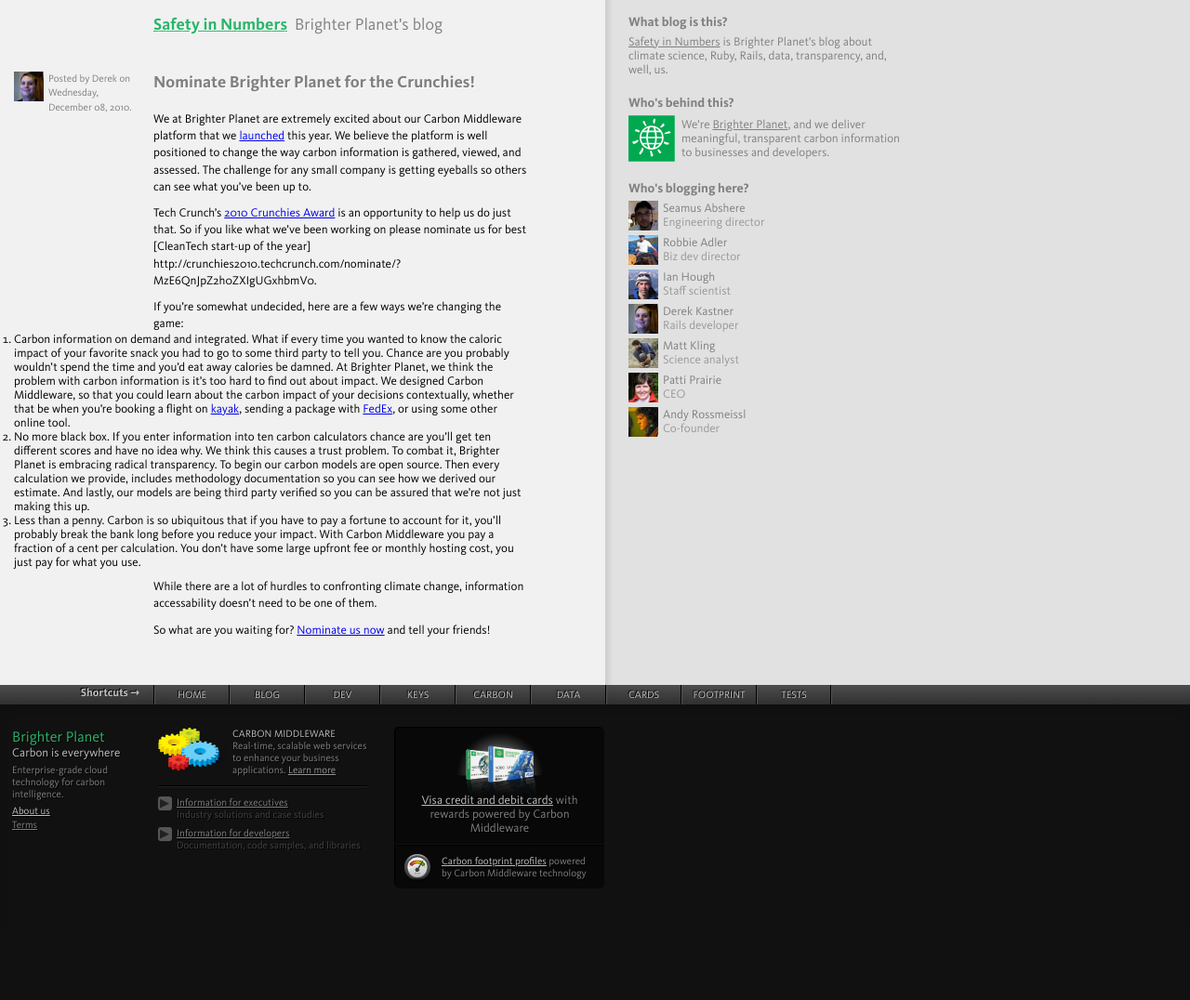
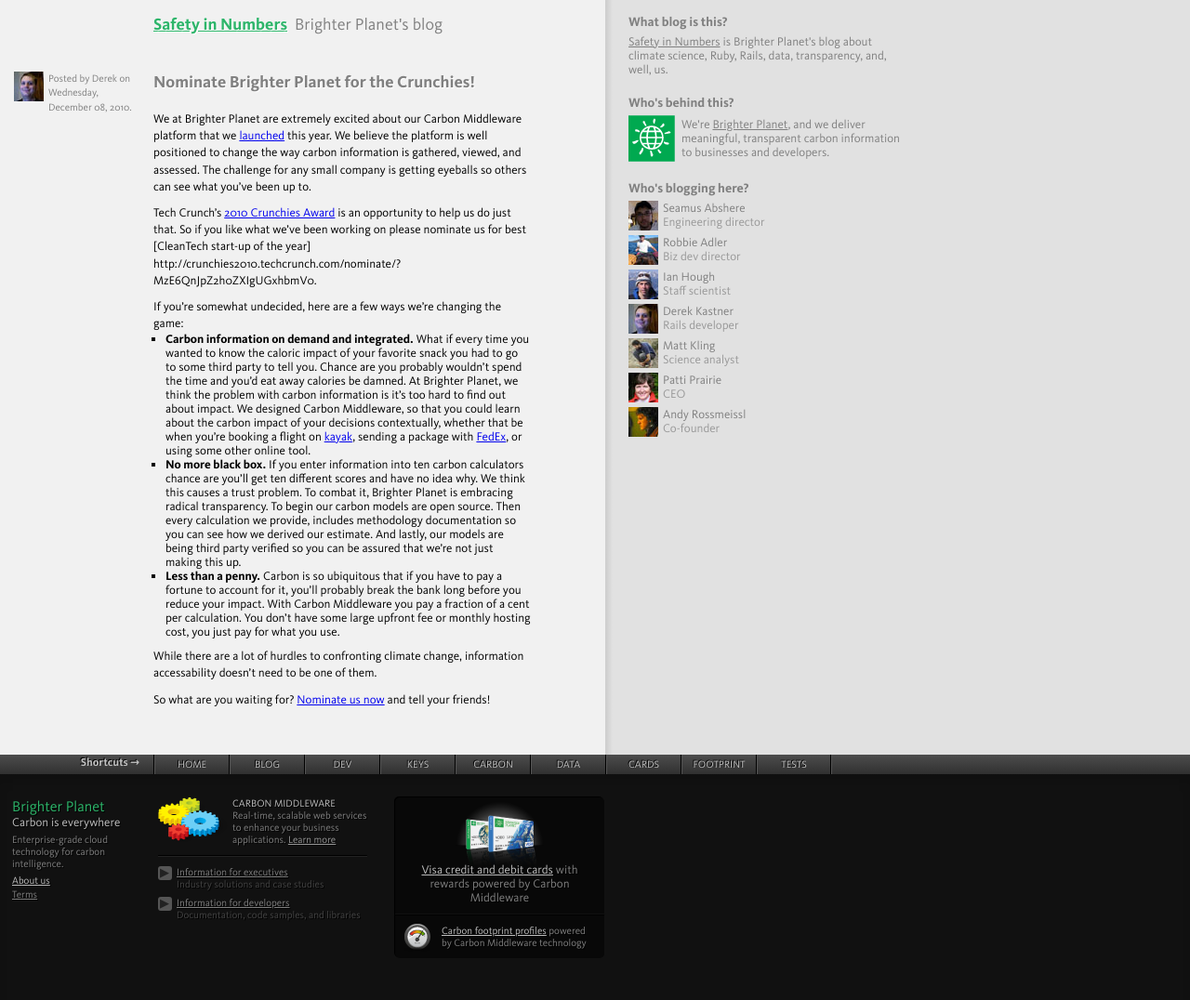
Before and after one commit to faradayio/numbers, a Jekyll site: the page built from _posts/2010-12-08-nominate-brighter-planet-for-the-crunchies.markdown, in a window 1280 px wide. Shown: the whole page at 93% size. Built offline with Jekyll 4.4.1, drawn with Linux system fonts in a browser that asks for light colours; some web fonts are replaced; comment, search, counter and statistics services are not loaded; before the commit the page ends 1001 px from its top, so only the background shows below that; some of the changed lines change nothing that is shown.

Commit message:
Format Robbie's draft

```diff
--- a/_posts/2010-12-08-nominate-brighter-planet-for-the-crunchies.markdown
+++ b/_posts/2010-12-08-nominate-brighter-planet-for-the-crunchies.markdown
@@ -11,9 +11,9 @@
 
 If you're somewhat undecided, here are a few ways we're changing the game:
 
-1. Carbon information on demand and integrated. What if every time you wanted to know the caloric impact of your favorite snack you had to go to some third party to tell you. Chance are you probably wouldn't spend the time and you'd eat away calories be damned. At Brighter Planet, we think the problem with carbon information is it's too hard to find out about impact. We designed Carbon Middleware, so that you could learn about the carbon impact of your decisions contextually, whether that be when you're booking a flight on [kayak](http://www.careplane.org/), sending a package with [FedEx](yaktrak.org), or using some other online tool.
-2. No more black box. If you enter information into ten carbon calculators chance are you'll get ten different scores and have no idea why. We think this causes a trust problem. To combat it, Brighter Planet is embracing radical transparency. To begin our carbon models are open source. Then every calculation we provide, includes methodology documentation so you can see how we derived our estimate. And lastly, our models are being third party verified so you can be assured that we're not just making this up.
-3. Less than a penny. Carbon is so ubiquitous that if you have to pay a fortune to account for it, you'll probably break the bank long before you reduce your impact. With Carbon Middleware you pay a fraction of a cent per calculation. You don't have some large upfront fee or monthly hosting cost, you just pay for what you use.
+* **Carbon information on demand and integrated.** What if every time you wanted to know the caloric impact of your favorite snack you had to go to some third party to tell you. Chance are you probably wouldn't spend the time and you'd eat away calories be damned. At Brighter Planet, we think the problem with carbon information is it's too hard to find out about impact. We designed Carbon Middleware, so that you could learn about the carbon impact of your decisions contextually, whether that be when you're booking a flight on [kayak](http://www.careplane.org/), sending a package with [FedEx](yaktrak.org), or using some other online tool.
+* **No more black box.** If you enter information into ten carbon calculators chance are you'll get ten different scores and have no idea why. We think this causes a trust problem. To combat it, Brighter Planet is embracing radical transparency. To begin our carbon models are open source. Then every calculation we provide, includes methodology documentation so you can see how we derived our estimate. And lastly, our models are being third party verified so you can be assured that we're not just making this up.
+* **Less than a penny.** Carbon is so ubiquitous that if you have to pay a fortune to account for it, you'll probably break the bank long before you reduce your impact. With Carbon Middleware you pay a fraction of a cent per calculation. You don't have some large upfront fee or monthly hosting cost, you just pay for what you use.
 
 While there are a lot of hurdles to confronting climate change, information accessability doesn't need to be one of them.
 
```
